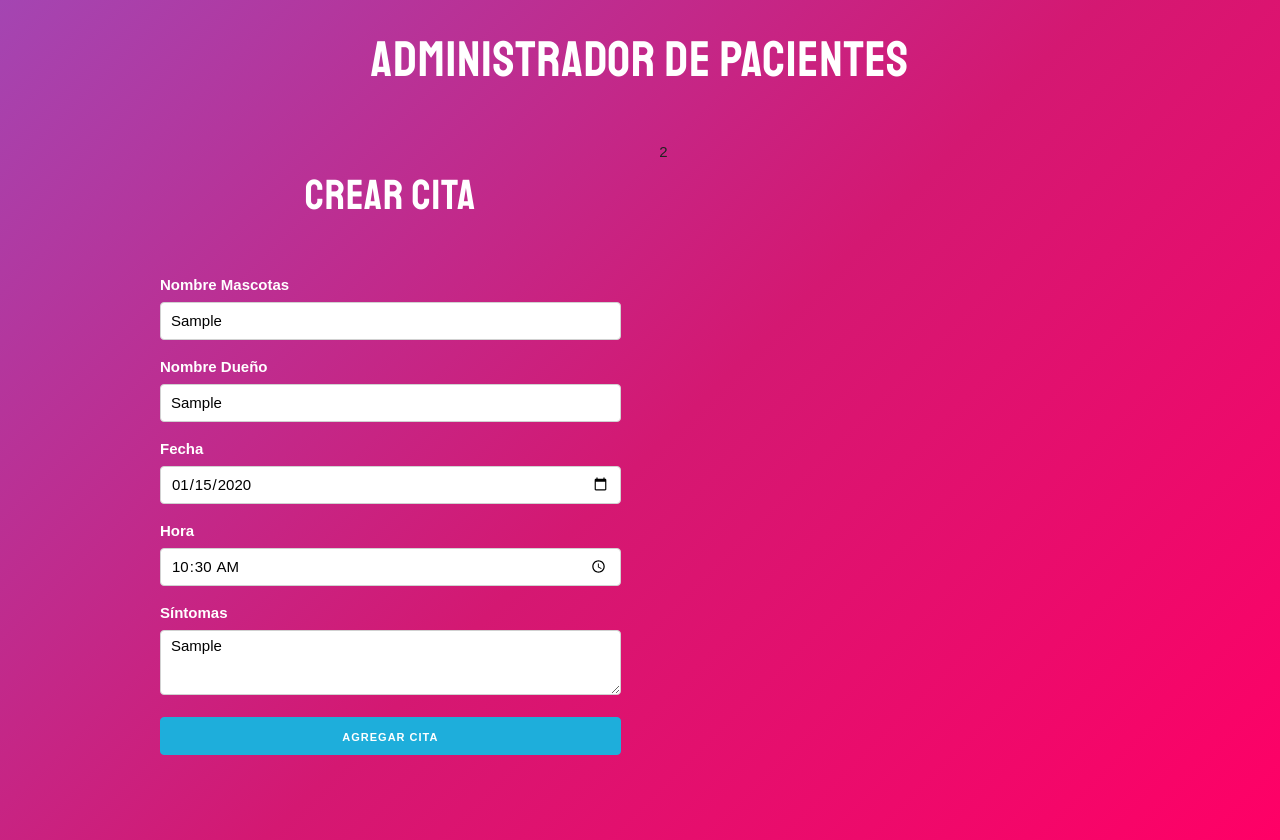
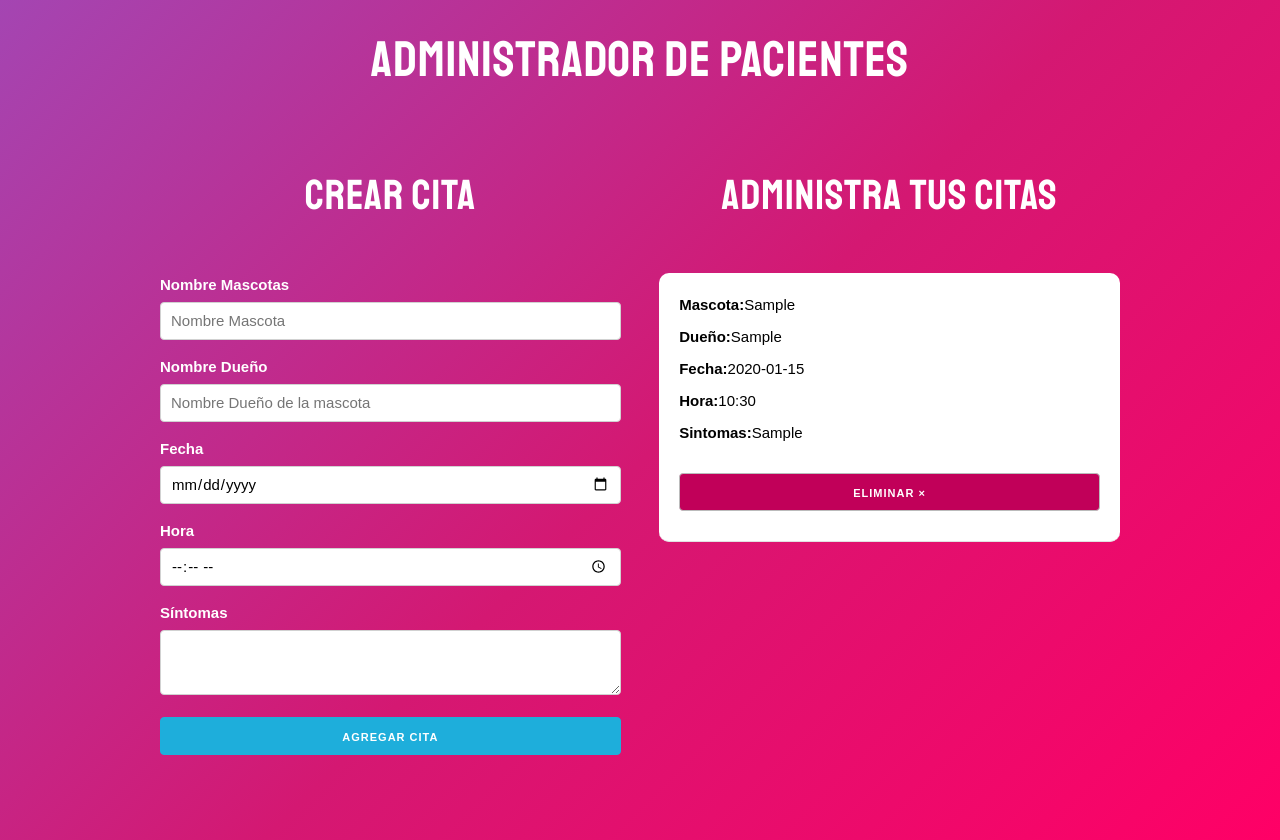
Before and after one commit to Andresdamelio/react-citas, a React (Create React App) app: page / in a window 1280 px wide. Both pictures are taken after typing "Sample", "Sample", "2020-01-15", "10:30", "Sample" into the empty fields and a click on the button "AGREGAR CITA". Built offline with nearby package versions, Linux system fonts and the light colour scheme.

Commit message:
Asignacion de id, Componente de citas, agregar las citas y mostrarlas, eliminar, y uso de useEffect

```diff
--- a/src/App.js
+++ b/src/App.js
@@ -1,17 +1,51 @@
-import React, { Fragment } from 'react';
+import React, { Fragment, useState, useEffect } from 'react';
 import Formulario from './components/Formulario.js'
+import Cita from './components/Cita.js'
 
 function App() {
+
+  const [citas, guardarCitas] = useState([]);
+
+  // UseEffect para realizar ciertas operaciones cuando el state cambia
+  useEffect( () => {
+    console.log('Docuemnto listo, algo paso con las citas!')
+  },[citas] );
+
+  // Funcion que toma las citas actuales y agregua la nueva
+  const crearCita = cita => {
+    guardarCitas([ ...citas, cita ]);
+  }
+
+  //Funcion que eliminar una cita por su id
+  const eliminarCita = id => {
+    const nuevasCitas = citas.filter( cita => cita.id !== id);
+    guardarCitas(nuevasCitas);
+  }
+
+  // Mensaje condicional
+  const titulo = citas.length === 0 ? 'No hay citas' : 'Administra tus citas' ;
+
   return (
     <Fragment>
       <h1>Administrador de pacientes</h1>
       <div className="container">
         <div className="row">
           <div className="one-half column">
-            <Formulario / >
+            <Formulario
+              crearCita={crearCita}
+            / >
           </div>
           <div className="one-half column">
-            2
+            <h2>
+              { titulo }
+            </h2>
+            { citas.map(cita => (
+              <Cita
+                cita={cita}
+                key={cita.id}
+                eliminarCita={eliminarCita}
+              />
+            ))}
           </div>
         </div>
       </div>
--- /dev/null
+++ b/src/components/Cita.js
@@ -0,0 +1,45 @@
+import React, { Fragment } from 'react'
+
+const Cita = ({ cita, eliminarCita }) => (
+    <div className="cita">
+        <p>
+            Mascota:
+            <span>
+                { cita.mascota }
+            </span>
+        </p>
+        <p>
+            Dueño:
+            <span>
+                { cita.propietario }
+            </span>
+        </p>
+        <p>
+            Fecha:
+            <span>
+                { cita.fecha }
+            </span>
+        </p>
+        <p>
+            Hora:
+            <span>
+                { cita.hora }
+            </span>
+        </p>
+        <p>
+            Sintomas:
+            <span>
+                { cita.sintomas }
+            </span>
+        </p>
+
+        <button
+            className="button eliminar u-full-width"
+            onClick={ () => eliminarCita(cita.id) }
+        >
+            Eliminar &times;
+        </button>
+    </div>
+)
+
+export default Cita;
--- a/src/components/Formulario.js
+++ b/src/components/Formulario.js
@@ -1,8 +1,9 @@
 import React, { Fragment, useState } from "react";
-import uuid from 'uuid/v4';
+import { v4 as uuid } from 'uuid';
 
-const Formulario = () => {
-  // Crear de State de citas
+const Formulario = ({ crearCita }) => {
+
+    // State de citas
     const [cita, actualizarCita] = useState({
         mascota: "",
         propietario: "",
@@ -11,10 +12,10 @@ const Formulario = () => {
         sintomas: "",
     });
 
+    // State de error
     const [error, actualizarError] = useState(false);
 
-  // Función que se ejecuta cuando un usuario escribe en un input
-
+    // Función que se ejecuta cuando un usuario escribe en un input
     const actualizarState = (e) => {
         actualizarCita({
             ...cita,
@@ -22,15 +23,14 @@ const Formulario = () => {
         });
     };
 
-  // Extraer los valores
+    // Extraer los valores
     const { mascota, propietario, fecha, hora, sintomas } = cita;
 
-  // Cuando el usuario presiona agregar cita
+    // Cuando el usuario presiona agregar cita
+    const submitCita = (e) => {
+        e.preventDefault();
 
-    const submitCita = (e) => {
-    e.preventDefault();
-
-        // Validar
+        // Validar todos los campos del formulario
         if (
             mascota.trim() === '' ||
             propietario.trim() === '' ||
@@ -42,15 +42,22 @@ const Formulario = () => {
             return;
         }
 
-        // Eliminar error
+        // Eliminar error si los campos estan llenos
         actualizarError(false);
 
         // Asignar ID
         cita.id = uuid();
-        console.log(cita);
+
         // Crear la cita
-
+        crearCita(cita);
         // Reiniciar el form
+        actualizarCita({
+            mascota: "",
+            propietario: "",
+            fecha: "",
+            hora: "",
+            sintomas: ""
+        })
     };
 
     return (
```
Also changed, not shown: 1 other file (tests, documents, lock files or other folders).
